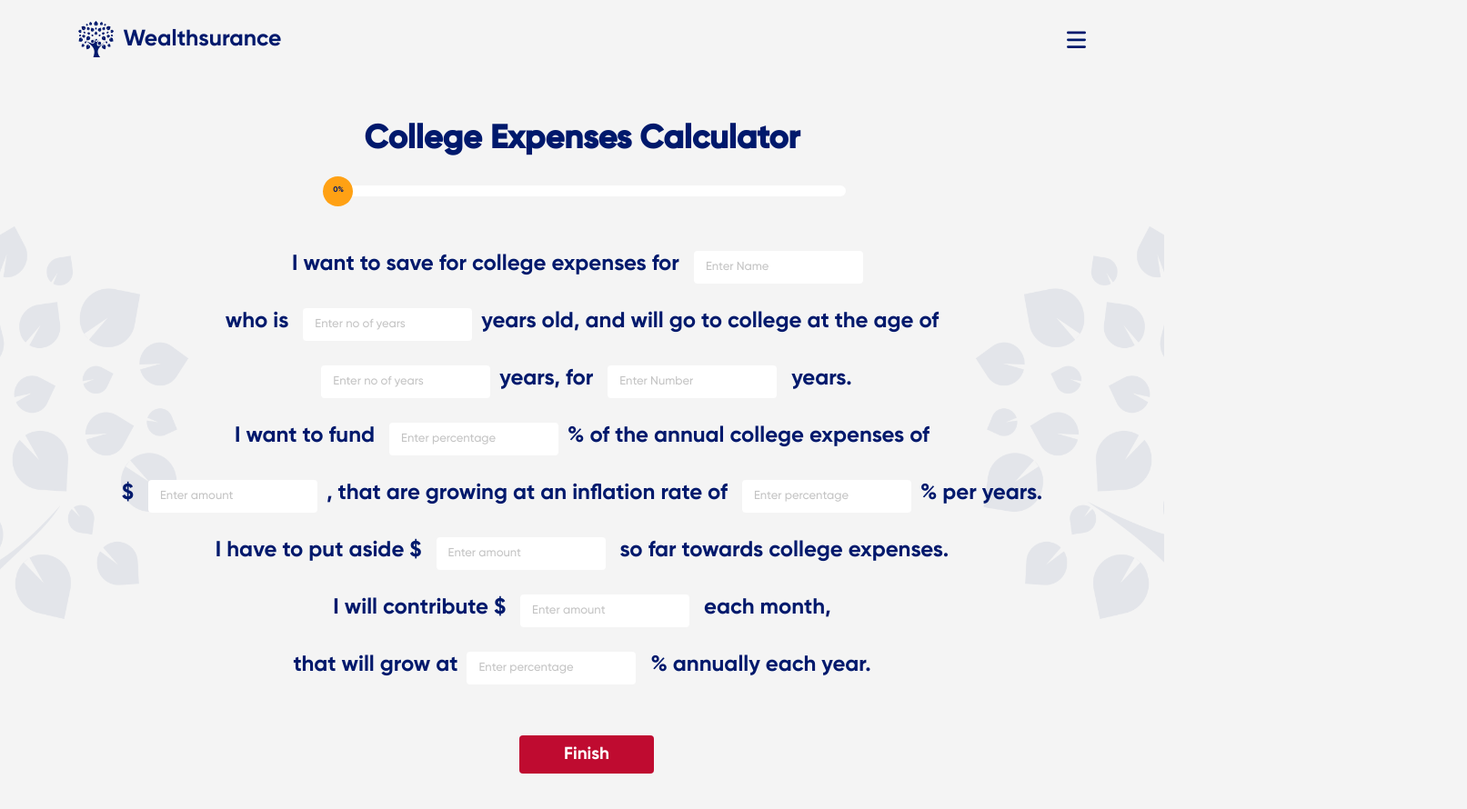
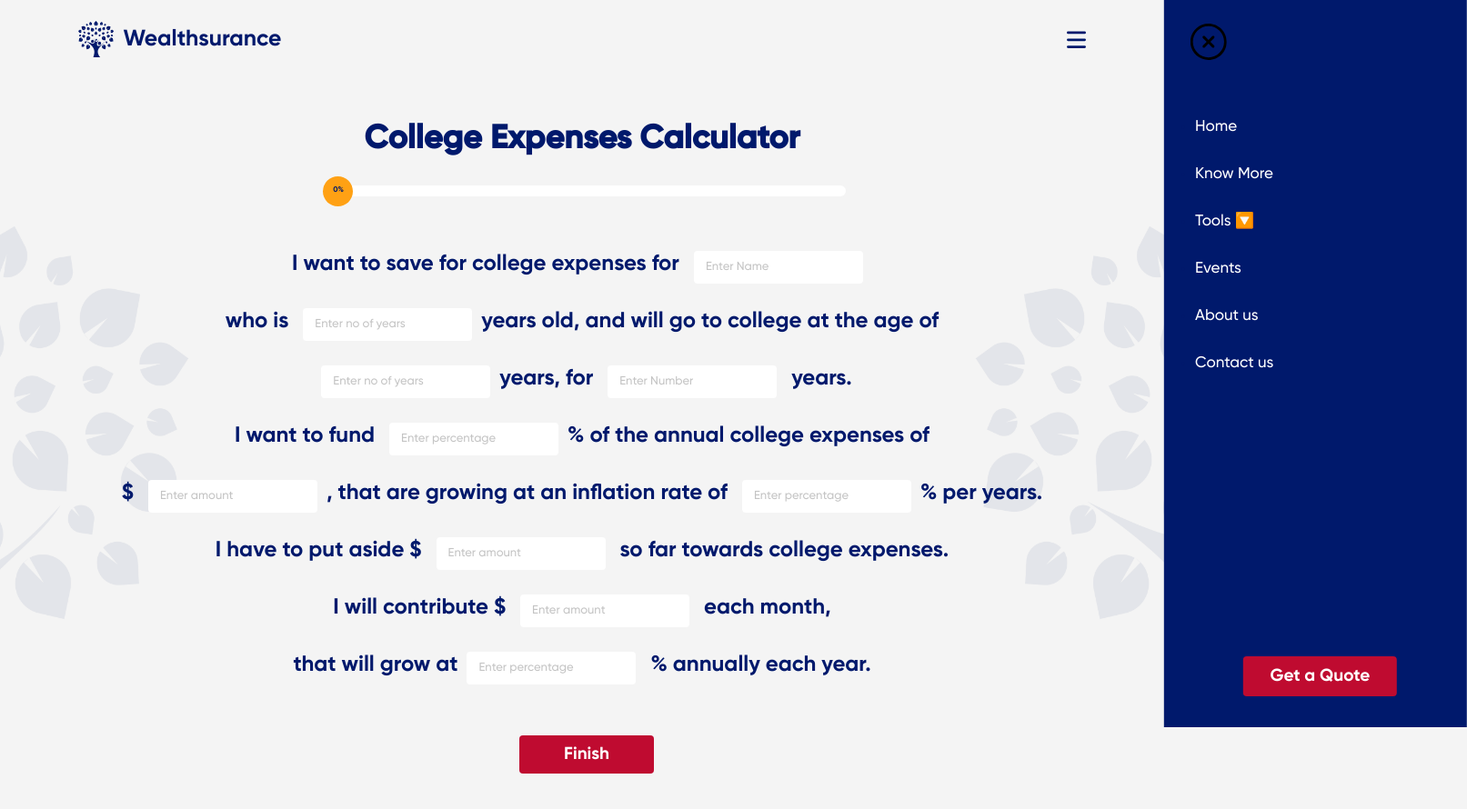
Before and after one commit to okay-head/Wealthsurance-files, a plain HTML site: page college_expenses.html in a window 1280 px wide. Shown: the whole page at 91% size, 1613 px wide, since content can reach past the window. Drawn offline with Linux system fonts and the light colour scheme.

Commit message:
added offcanvas navbar

```diff
--- a/college_expenses.html
+++ b/college_expenses.html
@@ -27,18 +27,8 @@
          <div class="navigation">
             <a href="#">Home</a>
             <a href="#">Know More</a>
-            <a href="#" class="p-relative">Tools <span class="dropdown-arrow"><img src="media/images/nav-dropdown-arrow.png"
-                     alt="dropdown-arrow"></span>
-                   <!-- <div class="dropdown-menu">
-                     <a href="#">Financial Needs Analysis</a>
-                     <a href="#">Term Insurance</a>
-                     <a href="#">Annuity</a>
-                     <a href="#">Net Worth</a>
-                     <a href="#">Mortgage</a>
-                     <a href="#">Retirement</a>
-                     <a href="#">REFI</a>
-                     <a href="#">College Expenses</a>
-                  </div>  -->
+            <a href="#" class="p-relative">Tools <span class="dropdown-arrow"><img
+                     src="media/images/nav-dropdown-arrow.png" alt="dropdown-arrow"></span>
             </a>
             <a href="#">Events</a>
             <a href="#">About Us</a>
@@ -48,6 +38,23 @@
 
          <span class="hamburger" role="button"></span>
       </nav>
+
+      <aside class="offCanvasNav">
+         <div class="offCanvasNav-container">
+            <p><span class="canvas-close-btn"><img src="media/images/close-svgrepo-com(1).svg" alt=""></span></p>
+            <ul>
+               <li><a href="#">Home</a></li>
+               <li><a href="#">Know More</a></li>
+               <li><a href="#">Tools 🔽</a></li>
+               <li><a href="#">Events</a></li>
+               <li><a href="#">About us</a></li>
+               <li><a href="#">Contact us</a></li>
+            </ul>
+            <p>
+               <span role="button" class="red-btn">Get a Quote</span>
+            </p>
+         </div>
+      </aside>
 
       <div class="content-container">
          <div class="top">
@@ -65,7 +72,8 @@
                   <input type="text" id="clgpg1e1" placeholder="Enter Name">
                </div>
                <div>
-                  who is <input type="number" id="clgpg1e2" placeholder="Enter no of years">years old, and will go to college at the age of
+                  who is <input type="number" id="clgpg1e2" placeholder="Enter no of years">years old, and will go to
+                  college at the age of
                </div>
                <div>
                   <input type="number" id="clgpg1e3" placeholder="Enter no of years">years, for
@@ -73,10 +81,12 @@
                   years.
                </div>
                <div>
-                  I want to fund <input type="number" id="clgpg1e5" placeholder="Enter percentage">% of the annual college expenses of
+                  I want to fund <input type="number" id="clgpg1e5" placeholder="Enter percentage">% of the annual
+                  college expenses of
                </div>
                <div>
-                  $ <input type="number" id="clgpg1e6" placeholder="Enter amount">, that are growing at an inflation rate of <input type="number" id="clgpg1e7" placeholder="Enter percentage">% per years.
+                  $ <input type="number" id="clgpg1e6" placeholder="Enter amount">, that are growing at an inflation
+                  rate of <input type="number" id="clgpg1e7" placeholder="Enter percentage">% per years.
                </div>
                <div>
                   I have to put aside $
@@ -86,7 +96,8 @@
                   I will contribute $ <input type="number" id="clgpg1e9" placeholder="Enter amount"> each month,
                </div>
                <div>
-                  that will grow at<input type="number" id="clgpg1e10" placeholder="Enter percentage"> % annually each year.
+                  that will grow at<input type="number" id="clgpg1e10" placeholder="Enter percentage"> % annually each
+                  year.
                </div>
 
             </div>
@@ -97,6 +108,7 @@
             <span role="button" class="red-btn next-btn">Finish</span>
          </div>
 
+      </div>
    </div>
    <script src="scripts/shared.js"></script>
    <script src="scripts/college.js"></script>
--- a/scripts/shared.js
+++ b/scripts/shared.js
@@ -1,5 +1,9 @@
 "use strict";
 //global actions
+
+$('.hamburger, .canvas-close-btn').on('click',()=>{
+   $('.offCanvasNav').toggleClass('offCanvasNav-visible')
+})
 
 //refresh the screen everytime on resize, to prevent slider glitch
 let flag = true;
@@ -17,8 +21,6 @@ if (flag) {
       }, 100);
    });
 }
-
-
 
 //splash-screen
 $(".splash-screen").transition({scale:1.35},1700)
--- a/stylesheets/main.css
+++ b/stylesheets/main.css
@@ -93,7 +93,7 @@ body {
    top: 0;
    left: 0;
    width: 100%;
-   height: 100vh;
+   height: 100%;
    /* background-color: black; */
    background-color: #e5e5e5;
    /* background-color: white; */
@@ -119,6 +119,66 @@ body {
    padding: 0 1.5em;
 }
 
+/* --- offcanvas --- */
+.offCanvasNav, .offCanvasNav-container{
+   box-sizing: border-box;
+}
+.offCanvasNav{
+   position: absolute;
+   right: 0;
+   top: 0;
+   width: 26%;
+   height: 100%;
+   z-index: 80;
+   background-color: var(--main-primary1);
+   transition: 0.4s ease-in-out transform;
+   transform: translateX(100%);
+   /* display: none; */
+}
+
+.offCanvasNav-visible{
+   transform: translateX(0);
+   /* display: block; */
+}
+.canvas-close-btn{
+   cursor: pointer;
+   /* prevent selection */
+   user-select: none;
+   -webkit-user-select: none;
+   -moz-user-select: none;
+   -khtml-user-select: none;
+   -ms-user-select: none;
+}
+
+.offCanvasNav-container{
+   font-size: var(--font-17);
+   height: 100%;
+   padding: 4em 2em 2em 2em;
+   display: flex;
+   flex-flow: column nowrap;
+}
+.offCanvasNav-container p:first-child{
+   position: relative;
+   /* right: -90%; */
+   left: -2%;
+   top: -6%;
+   /* top: -5%; */
+}
+.offCanvasNav-container p:first-child img{
+   width: 15%;
+}
+.offCanvasNav-container p:last-child{
+   margin-top: auto  ;
+   text-align: center;
+}
+.offCanvasNav-container ul{
+   line-height: 52px;
+}
+.offCanvasNav-container ul li a{
+   display: block;
+   font-family: 'Gilroy-medium', 'Verdana' ;
+   color: white;
+}
 /* --- navigation --- */
 
 nav {
@@ -947,7 +1007,7 @@ input:focus {
       grid-template-rows: 1.1fr 1fr !important;
    }
    .nw-io-container {
-      grid-template-rows: 0.54fr 1fr !important;
+      grid-template-rows: 0.5fr 1fr !important;
    }
    .mortg-io-container {
       grid-template-rows: 1.14fr 1fr !important;
```
Also changed, not shown: media/images/close-svgrepo-com(1).svg (added), media/images/close-svgrepo-com.svg (added). Lines whose indentation alone changed are shown as unchanged.
